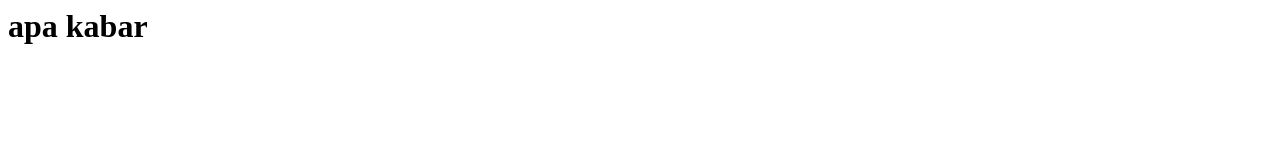
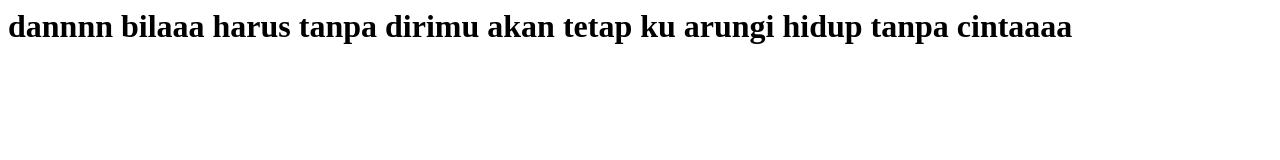
Before and after one commit to Luxxyfstdy/simisimiyay, a plain HTML site: page index.html in a window 1280 px wide. Drawn offline with Linux system fonts and the light colour scheme.

Commit message:
Update index.html

```diff
--- a/index.html
+++ b/index.html
@@ -1 +1 @@
-<h1>apa kabar</h1>
+<h1>dannnn bilaaa harus tanpa dirimu akan tetap ku arungi hidup tanpa cintaaaa</h1>
```
